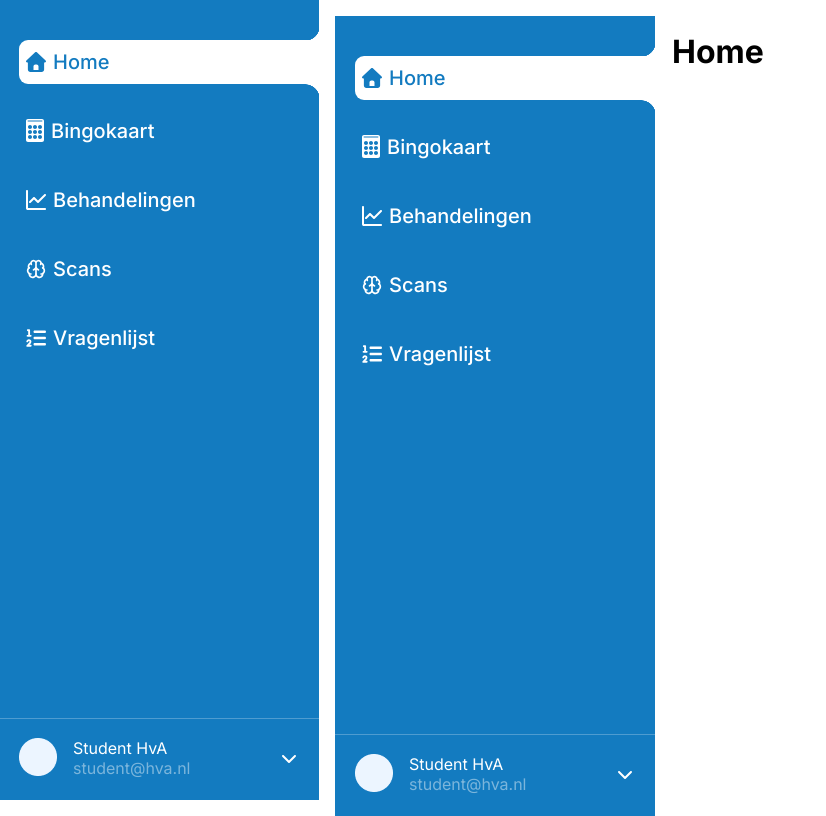
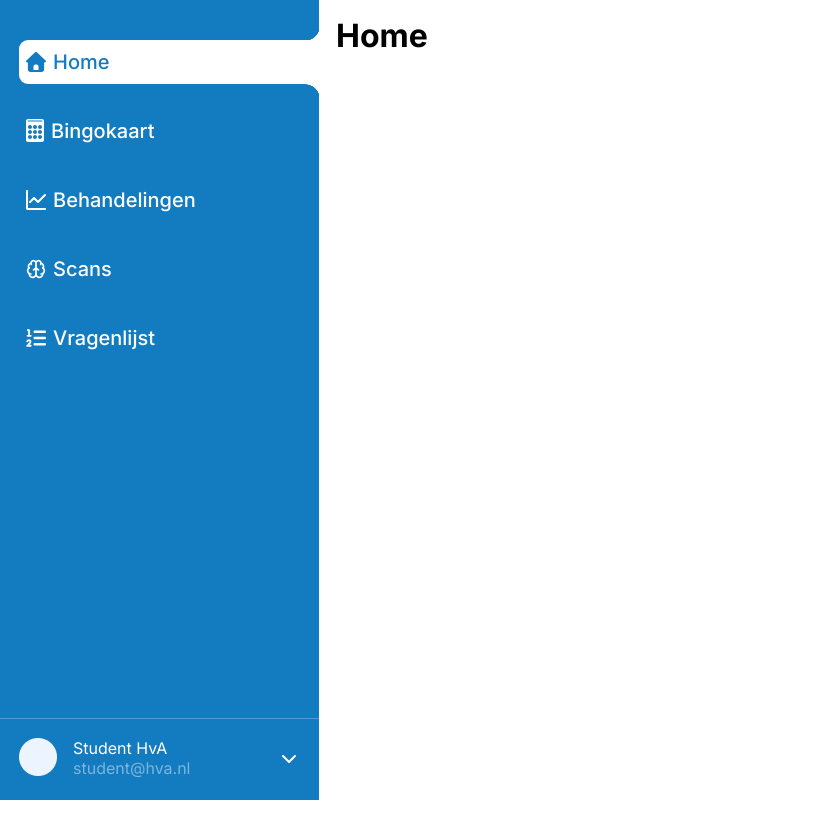
Before and after one commit to fdnd-agency/herstelkompas, a SvelteKit app: page / in a window 1280 px wide. Shown: the whole page, without its empty margins (0-826 px from the left). Built offline with nearby package versions, Linux system fonts and the light colour scheme.

Commit message:
Kleine fiks #70
Ik heb beetje ruimte qua componenten aangepast omdat het lelijk was. #70

```diff
--- a/src/lib/components/Treatment.svelte
+++ b/src/lib/components/Treatment.svelte
@@ -24,6 +24,8 @@
   /* ===================================
      BASISSTIJLEN
      =================================== */
+
+
   .treatment-item {
     display: flex;
     justify-content: space-between;
@@ -79,6 +81,8 @@
     transform: translateX(4px);
   }
 
+
+
   /* ===================================
      MEDIA QUERIES (Tablet & Desktop)
      =================================== */
--- a/src/routes/+page.svelte
+++ b/src/routes/+page.svelte
@@ -1,11 +1,5 @@
 <script>
     let { data } = $props();
 	import { page } from '$app/state';
-    import { Sidebar } from '$lib'
 </script>
-<div id="container">
-    <Sidebar/>
-    <main>
     <h1>Home</h1>
-    </main>
-</div>
--- a/src/routes/behandelingen/+page.svelte
+++ b/src/routes/behandelingen/+page.svelte
@@ -7,13 +7,11 @@
   import { Sidebar, Treatment } from '$lib';
 </script>
 
-    <!-- Pagina header: titel en subtitel -->
 <header class="page-header">
   <h1>Behandelingen</h1>
   <p class="subtitle">Jouw overzicht</p>
 </header>
 
-    <!-- Sectie met behandelingen -->
 <section class="treatment-section">
   <!-- Header van de behandelingslijst: kolomlabels -->
   <header class="treatment-header">
@@ -23,9 +21,8 @@
 
   <!-- Semantische lijst van behandelingen -->
   <ul class="treatment-list">
-        {#each behandelingen as behandeling}
+    {#each behandelingen as behandeling (behandeling.id)}
       <li>
-            <!-- Article voor individuele behandeling -->
         <article class="treatment-item-wrapper">
           <Treatment behandeling={behandeling} />
         </article>
@@ -35,23 +32,13 @@
 </section>
 
 <style>
-  /* ===========================
-     Layout container:
-     =========================== */
-  .layout-container {
-    display: flex;
-    gap: 1rem;
-  }
-
-  /* Sidebar styling */
-  .sidebar {
-    flex: 0 0 250px;
+/* =========================== Layout container =========================== */
+.treatment-section {
+  padding: 20px; /* 👈 extra ruimte specifiek rond de lijst */
 }
 
 /* Hoofdcontent */
 main {
-    flex: 1;
-    padding: 1.5rem;
   font-family: var(--font-regular);
   background-color: var(--color-white);
 }
@@ -62,12 +49,16 @@
   font-family: var(--font-semibold);
   font-size: var(--text-size-xl);
   margin-bottom: 0.25rem;
+  margin-left: 1rem;
+
 }
 
 .page-header .subtitle {
   color: var(--primary-color-dark);
   font-size: var(--text-size-sm);
   margin-bottom: 1rem;
+      margin-left: 1rem;
+
 }
 
 /* Behandelingslijst header: kolomnamen */
@@ -96,15 +87,12 @@
   margin: 0;
 }
 
-  /* ===========================
-     MEDIA QUERIES (Tablet & Desktop)
-     =========================== */
+/* =========================== MEDIA QUERIES (Tablet & Desktop) =========================== */
 @media (min-width: 768px) {
   .treatment-header {
     font-size: var(--text-size-sm);
     margin-bottom: 0.75rem;
   }
-
   .page-header .subtitle {
     margin-bottom: 2rem;
   }
--- a/static/css/globals.css
+++ b/static/css/globals.css
@@ -3,6 +3,7 @@
     padding: 0;
     box-sizing: border-box; /* Stupid Flanders */
     font-family: "Inter", sans-serif;
+    /* padding-right: 1px; */
 }
 @media (min-width: 750px){
     #container{
```
Also changed, not shown: src/routes/behandelingen/[id]/+page.svelte (+0 -7 lines). Lines whose indentation alone changed are shown as unchanged.
